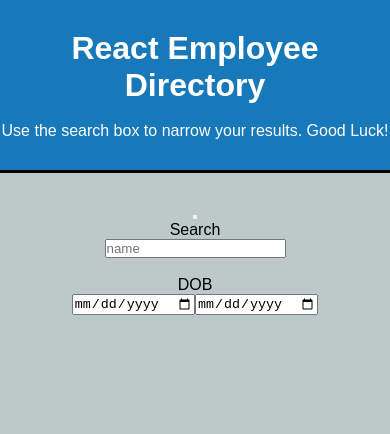
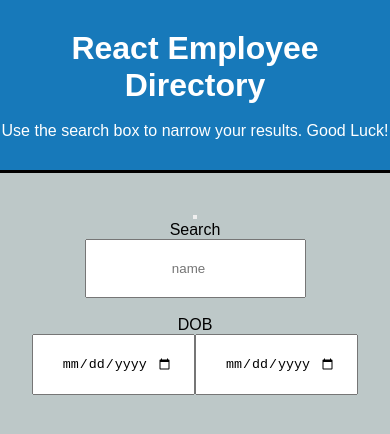
Before and after one commit to destish21/react19-employee-directory, a React (Create React App) app: page / in a window 390 px wide. Shown: the top 434 px of the page. Built offline with nearby package versions, Linux system fonts and the light colour scheme; no server answers.

Commit message:
Updated styles search area

```diff
--- a/src/styles/SearchName.css
+++ b/src/styles/SearchName.css
@@ -1,10 +1,21 @@
 .searchbox button {
     border: 1px solid #101D42;
     align-items: center;
+
 }
 
 .searchbox button:hover {
     background-color: #101D42;
     color: #ffffff;
+}
+div input {
+    padding: 10px;
+    text-align: center;
+}
 
-}
+@media only screen and (max-width: 767px) {
+    div input {
+        padding: 20px;
+        text-align: center;
+    }
+  }
```
